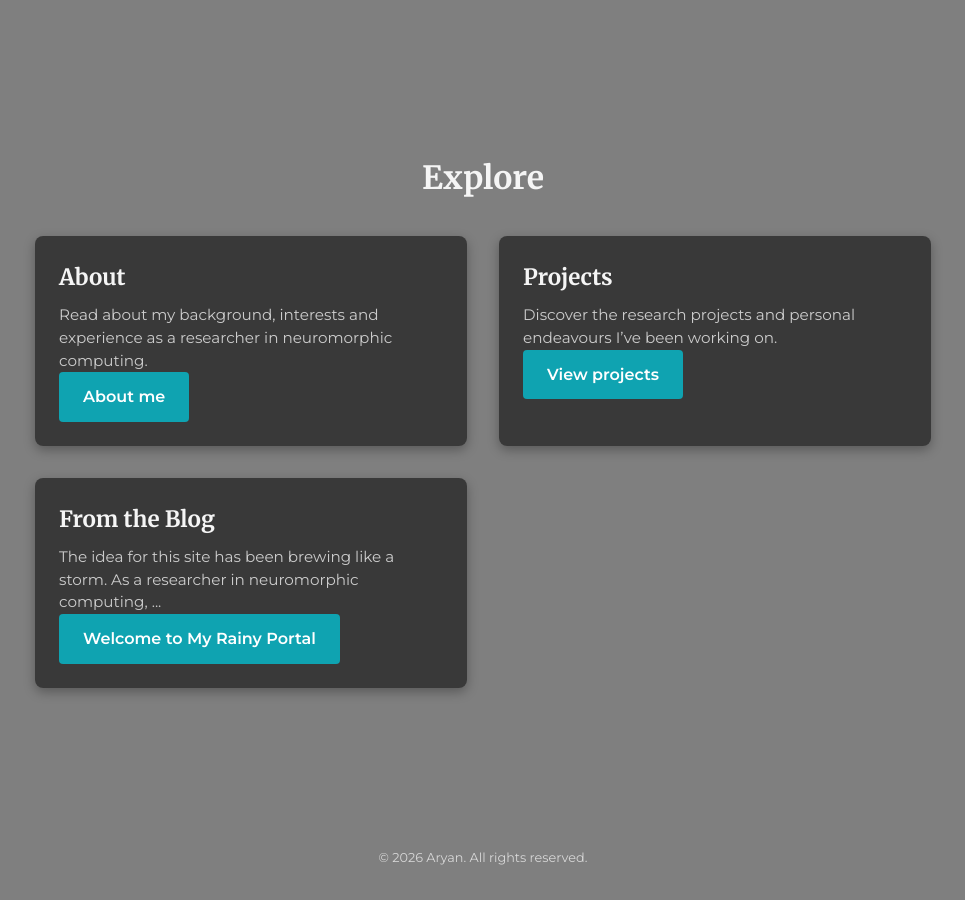
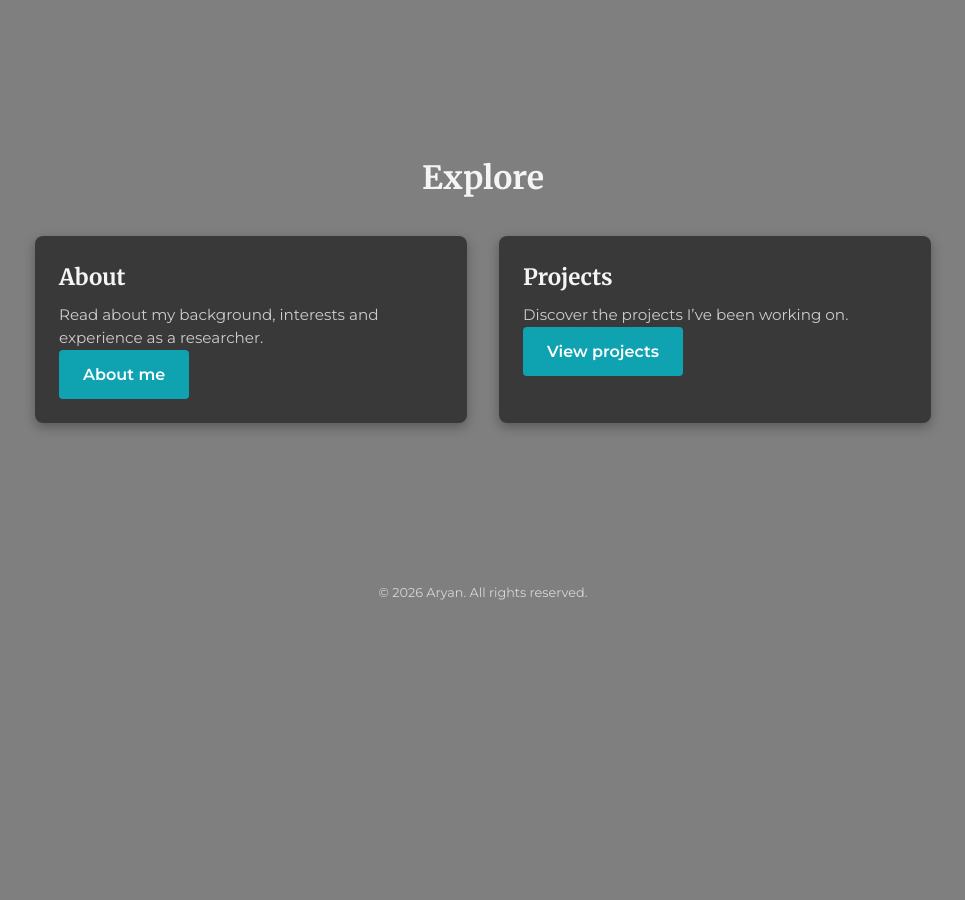
Before and after one commit to D0lan/D0lan.github.io, a Jekyll site: the page built from index.html, in a window 1280 px wide and 900 px high, scrolled down 827 px. Shown: the whole window, without its empty margins (157-1122 px from the left). Built offline with Jekyll 4.4.1, drawn with Linux system fonts in a browser that asks for light colours; after the commit the page ends 1463 px from its top, so only the background shows below that.

Commit message:
remove slop

```diff
--- a/index.html
+++ b/index.html
@@ -24,23 +24,13 @@ description: Welcome to Aryan's personal website — a rainy portal into neuromo
   <div class="card-grid">
     <div class="card" data-aos="fade-up">
       <h3>About</h3>
-      <p>Read about my background, interests and experience as a researcher in neuromorphic computing.</p>
+      <p>Read about my background, interests and experience as a researcher.</p>
       <a class="btn" href="{{ '/about' | relative_url }}">About me</a>
     </div>
     <div class="card" data-aos="fade-up" data-aos-delay="100">
       <h3>Projects</h3>
-      <p>Discover the research projects and personal endeavours I’ve been working on.</p>
+      <p>Discover the projects I’ve been working on.</p>
       <a class="btn" href="{{ '/projects' | relative_url }}">View projects</a>
-    </div>
-    <div class="card" data-aos="fade-up" data-aos-delay="200">
-      <h3>From the Blog</h3>
-      {% assign latest = site.posts | first %}
-      {% if latest %}
-        <p class="post-excerpt">{{ latest.excerpt | strip_html | truncate: 100 }}</p>
-        <a class="btn" href="{{ latest.url | relative_url }}">{{ latest.title }}</a>
-      {% else %}
-        <p>No posts yet. Check back soon!</p>
-      {% endif %}
     </div>
   </div>
 </section>
```
